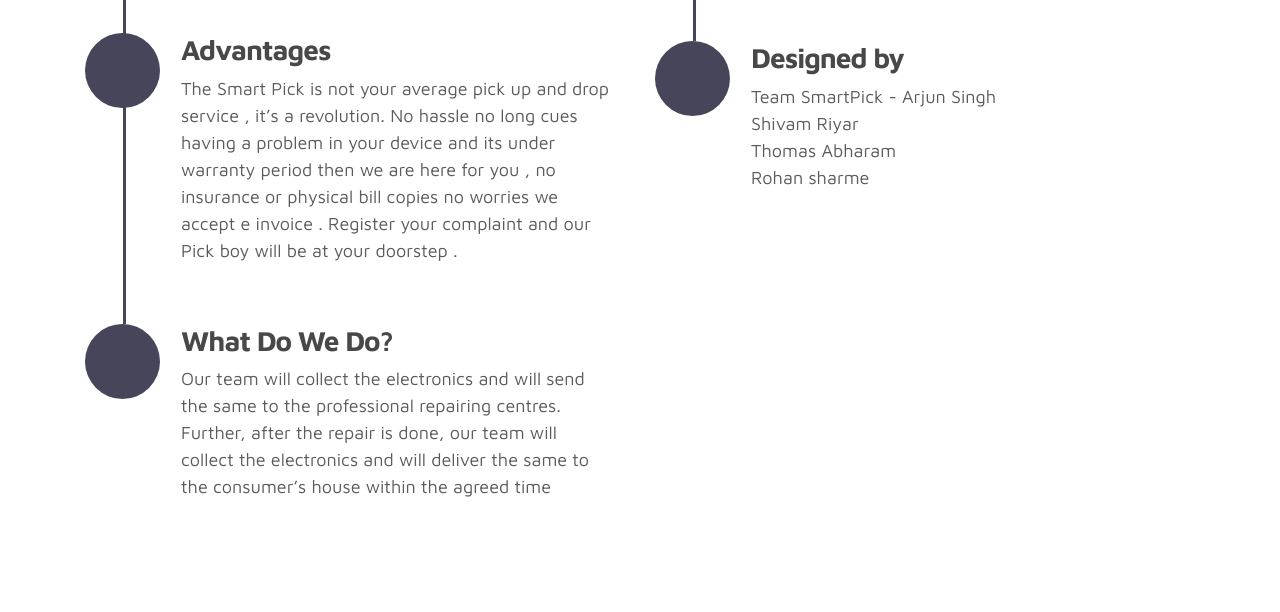
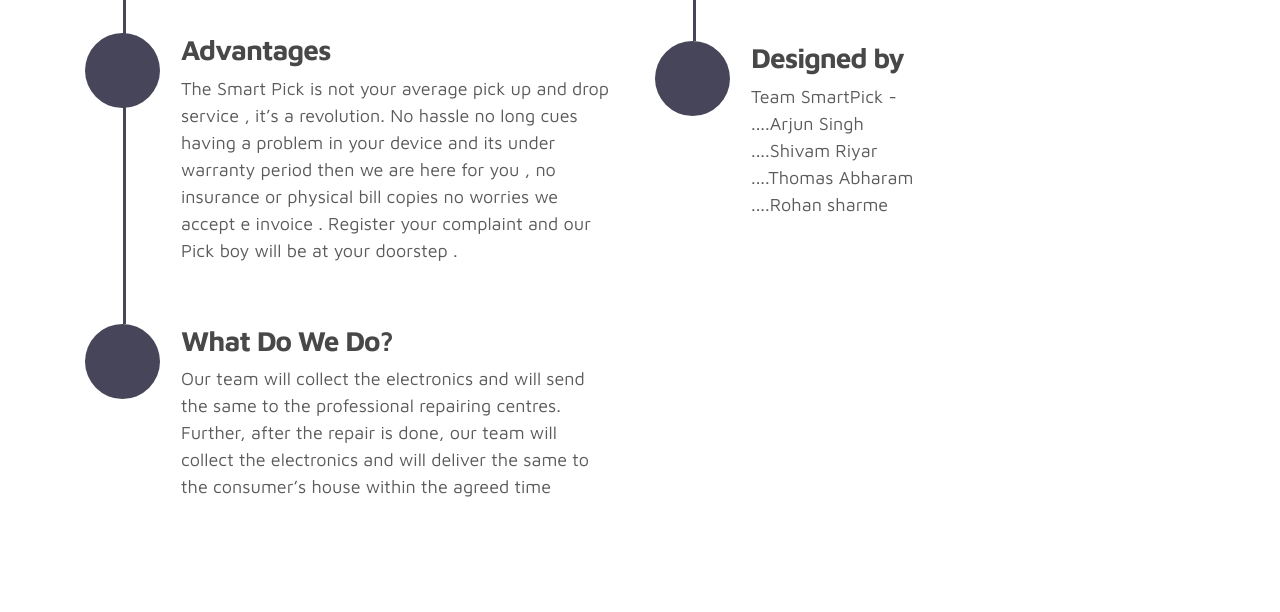
Before and after one commit to codetross24/codetross24.github.io, a plain HTML site: page index.html in a window 1280 px wide. Shown: the part 1714-2326 px from the top of the page. Drawn offline with Linux system fonts and the light colour scheme.

Commit message:
Update index.html

```diff
--- a/index.html
+++ b/index.html
@@ -199,10 +199,10 @@
                             </div>
                             <div class="timeline-info">
                                 <h3><span>Designed by</span><small></small></h3>
-                                <p>Team SmartPick - Arjun Singh<br>
-                                                    Shivam Riyar<br>
-                                                    Thomas Abharam<br>
-                                                    Rohan sharme</p>
+                                <p>Team SmartPick - <br>....Arjun Singh<br>
+                                                    ....Shivam Riyar<br>
+                                                    ....Thomas Abharam<br>
+                                                    ....Rohan sharme</p>
                             </div>
                         </div>
 
```
